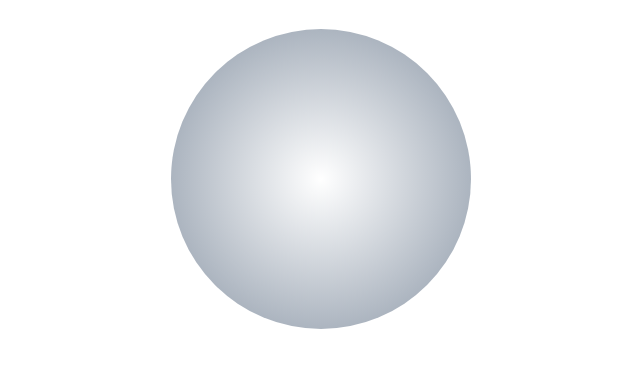
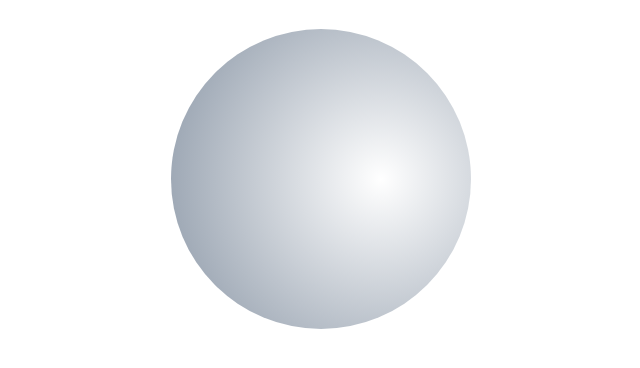
Before and after one commit to mariagluck/uib-box-model-gradient-hero, a plain HTML site: page 3dball.html in a window 1280 px wide. Shown: the part 90-458 px from the top of the page, without its empty margins (37-677 px from the left). Drawn offline with Linux system fonts and the light colour scheme.

Commit message:
cicle at 70%

```diff
--- a/3dball.html
+++ b/3dball.html
@@ -17,7 +17,7 @@
     div {
         width: 300px;
         height: 300px;
-        background: radial-gradient( #fff, rgba(74, 93, 117, 0.65));
+        background: radial-gradient(circle at 70%, #fff, rgba(74, 93, 117, 0.65));
         border-radius: 50%;
         margin-left: 200px;
     }
```
